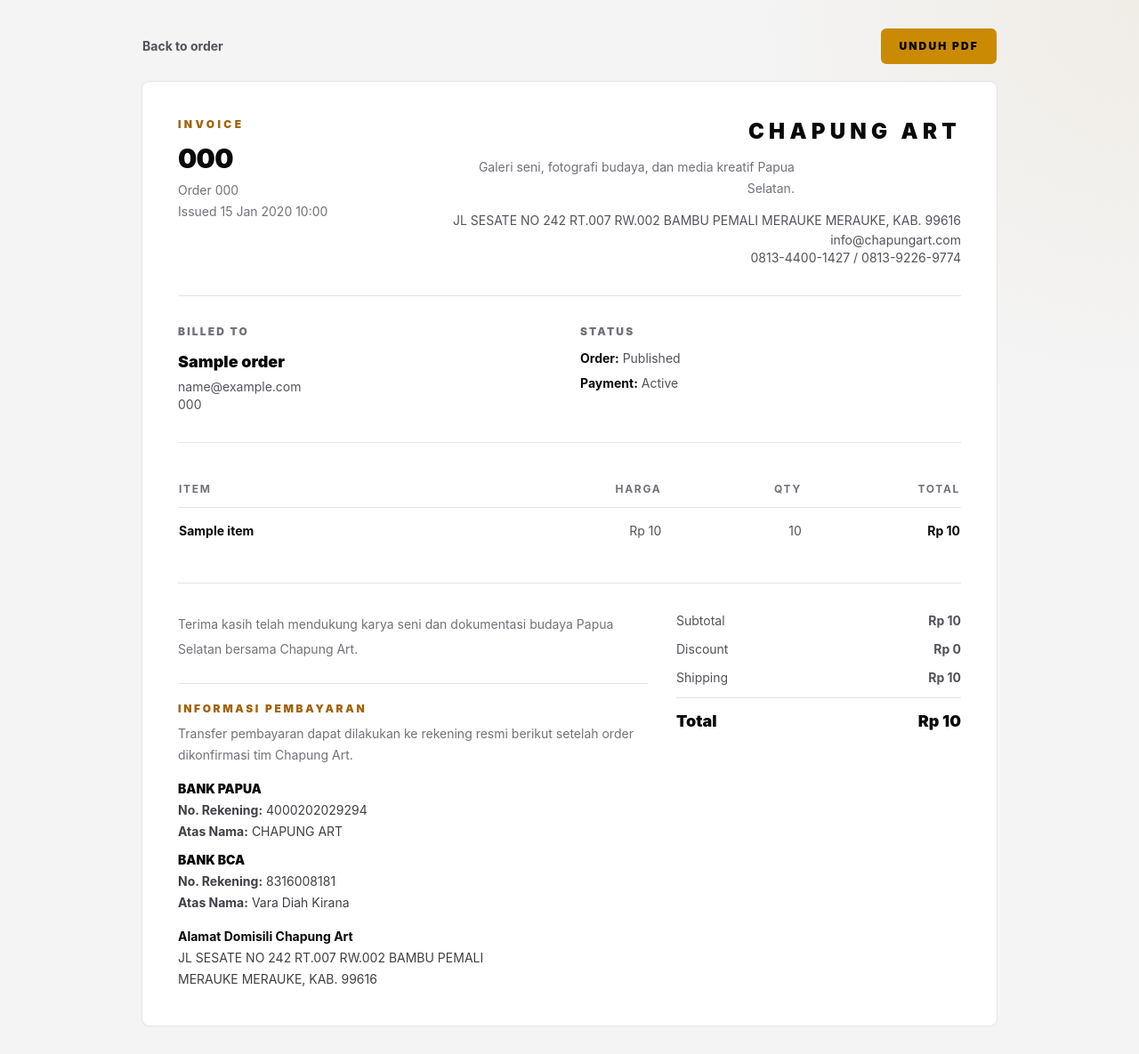
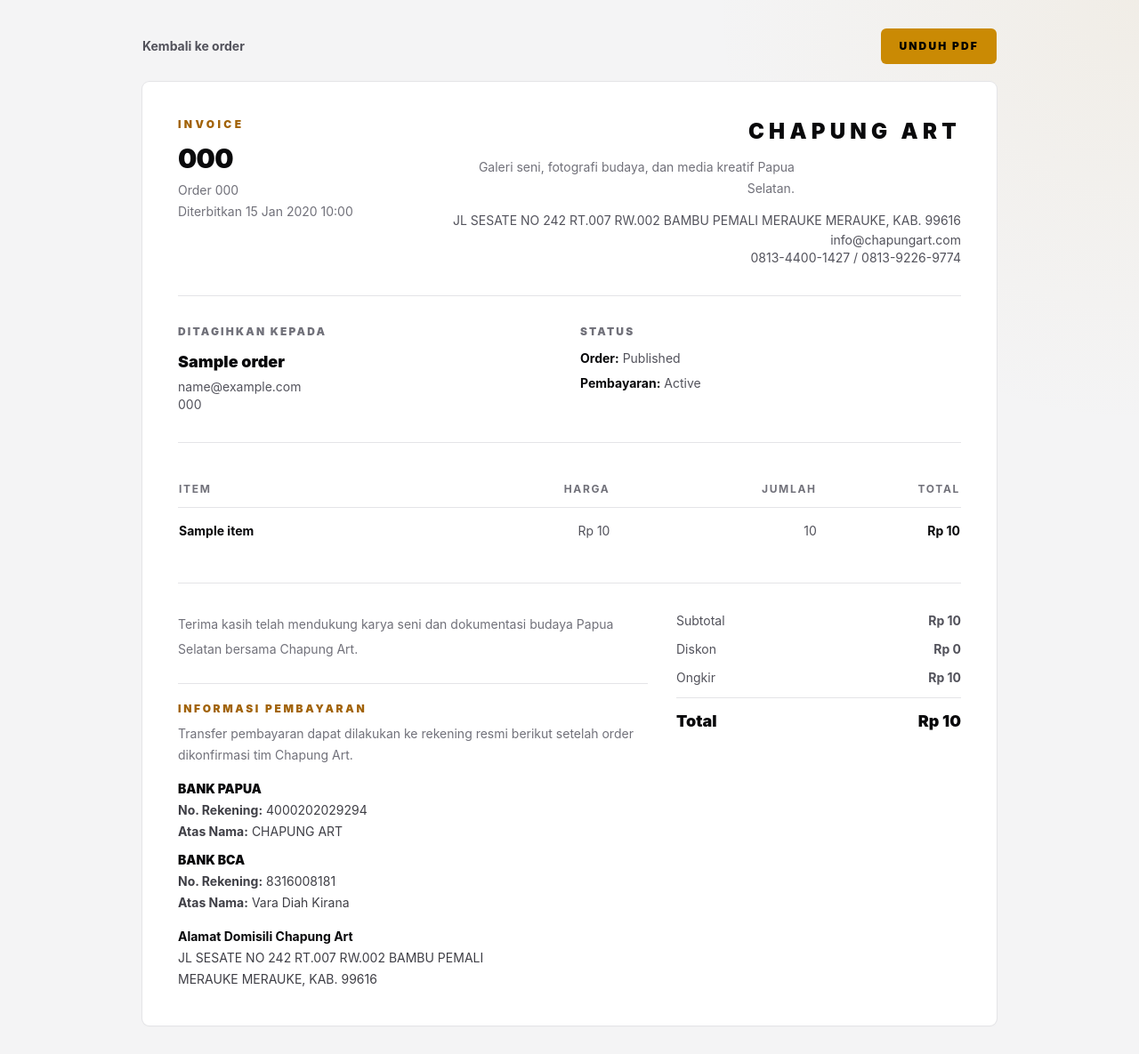
Before and after one commit to ronaldretraubun2022-create/chapung-art, a Laravel app: page /orders/1/invoice in a window 1280 px wide. Shown: the whole page at 89% size. Run offline with Laravel 12, Linux system fonts and the light colour scheme; the visitor is signed in with stand-in values (Sample User, id 1); data comes from the database, SQL or seed files in the repository; tables that the repository leaves empty hold one stand-in row (values such as "Sample post"); style sheets or scripts are compiled from the project's sources; parts of the project's set-up code (start-up, migrations or seed data) failed here and were passed over; some libraries are stand-ins or nearby versions.

Commit message:
feat: complete Chapung Art redesign phase 9

```diff
--- a/resources/js/app.js
+++ b/resources/js/app.js
@@ -280,7 +280,29 @@
     });
 };
 
+const initCommerceForms = () => {
+    document.querySelectorAll('[data-commerce-submit]').forEach((button) => {
+        const form = button.closest('form');
+        const label = button.querySelector('[data-submit-label]');
+        const loadingLabel = button.dataset.loadingLabel;
+
+        if (! form) {
+            return;
+        }
+
+        form.addEventListener('submit', () => {
+            button.setAttribute('disabled', 'disabled');
+            button.setAttribute('aria-busy', 'true');
+
+            if (label && loadingLabel) {
+                label.textContent = loadingLabel;
+            }
+        });
+    });
+};
+
 document.addEventListener('DOMContentLoaded', initGlobalSearch);
 document.addEventListener('DOMContentLoaded', initFavorites);
+document.addEventListener('DOMContentLoaded', initCommerceForms);
 
 Alpine.start();
--- a/resources/lang/id/chapung.php
+++ b/resources/lang/id/chapung.php
@@ -476,6 +476,7 @@
             'payment_note' => 'Pembayaran final dilakukan setelah order dikonfirmasi oleh tim Chapung Art.',
             'notes' => 'Catatan',
             'place_order' => 'Buat Order',
+            'processing' => 'Memproses order',
             'order_summary' => 'Ringkasan Order',
             'qty' => 'Jumlah',
             'confirmation_note' => 'Dengan membuat order, Anda menyetujui konfirmasi lanjutan dari admin Chapung Art untuk pembayaran dan pengiriman.',
@@ -492,16 +493,28 @@
             'news_description' => 'Berita seni budaya Papua Selatan dari Chapung Art.',
         ],
         'order' => [
+            'created' => 'Order Dibuat',
             'success_description' => 'Order Chapung Art berhasil dibuat.',
             'success_message' => 'Terima kasih. Tim Chapung Art akan menghubungi Anda untuk konfirmasi detail order dan pembayaran.',
             'items' => 'Item Order',
+            'summary' => 'Ringkasan',
             'status' => 'Status',
+            'back_to_gallery' => 'Kembali ke Galeri',
             'view_invoice' => 'Lihat Invoice',
         ],
         'invoice' => [
+            'back_to_order' => 'Kembali ke order',
             'download_pdf' => 'Unduh PDF',
             'title' => 'Invoice',
+            'issued' => 'Diterbitkan',
+            'billed_to' => 'Ditagihkan Kepada',
+            'order' => 'Order',
+            'payment' => 'Pembayaran',
+            'item' => 'Item',
             'price' => 'Harga',
+            'qty' => 'Jumlah',
+            'discount' => 'Diskon',
+            'shipping' => 'Ongkir',
             'thank_you' => 'Terima kasih telah mendukung karya seni dan dokumentasi budaya Papua Selatan bersama Chapung Art.',
         ],
         'certificate' => [
--- a/resources/views/checkout/create.blade.php
+++ b/resources/views/checkout/create.blade.php
@@ -178,7 +178,9 @@
                 @error('checkout_token') <p class="text-sm font-bold text-red-400">{{ $message }}</p> @enderror
                 @error('quantity') <p class="text-sm font-bold text-red-400">{{ $message }}</p> @enderror
 
-                <button type="submit" class="w-full rounded-md bg-yellow-600 px-6 py-4 text-xs font-black uppercase tracking-[0.18em] text-black hover:bg-yellow-500">{{ __('chapung.pages.checkout.place_order') }}</button>
+                <button type="submit" data-commerce-submit data-loading-label="{{ __('chapung.pages.checkout.processing') }}" class="w-full rounded-md bg-yellow-600 px-6 py-4 text-xs font-black uppercase tracking-[0.18em] text-black hover:bg-yellow-500 disabled:cursor-wait disabled:opacity-70">
+                    <span data-submit-label>{{ __('chapung.pages.checkout.place_order') }}</span>
+                </button>
             </form>
 
             <aside class="h-fit rounded-lg border border-zinc-800 bg-zinc-950 p-5 lg:sticky lg:top-28">
--- a/resources/views/invoice/show.blade.php
+++ b/resources/views/invoice/show.blade.php
@@ -16,7 +16,7 @@
 <body class="bg-zinc-100 text-zinc-950 antialiased">
     <main class="mx-auto max-w-5xl px-4 py-8 sm:px-6 lg:px-8">
         <div class="no-print mb-5 flex flex-wrap items-center justify-between gap-3">
-            <a href="{{ route('checkout.success', $order->order_number) }}" class="text-sm font-bold text-zinc-600 hover:text-zinc-950">Back to order</a>
+            <a href="{{ route('checkout.success', $order->order_number) }}" class="text-sm font-bold text-zinc-600 hover:text-zinc-950">{{ __('chapung.pages.invoice.back_to_order') }}</a>
             <a href="{{ route('invoice.download', $order) }}" class="rounded-md bg-yellow-600 px-5 py-3 text-xs font-black uppercase tracking-[0.18em] text-black hover:bg-yellow-500">{{ __('chapung.pages.invoice.download_pdf') }}</a>
         </div>
 
@@ -25,8 +25,8 @@
                 <div>
                     <p class="text-xs font-black uppercase tracking-[0.28em] text-yellow-700">{{ __('chapung.pages.invoice.title') }}</p>
                     <h1 class="mt-3 text-3xl font-black uppercase tracking-tight text-zinc-950">{{ $order->invoice_number }}</h1>
-                    <p class="mt-2 text-sm text-zinc-500">Order {{ $order->order_number }}</p>
-                    <p class="mt-1 text-sm text-zinc-500">Issued {{ optional($order->invoiced_at)->format('d M Y H:i') }}</p>
+                    <p class="mt-2 text-sm text-zinc-500">{{ __('chapung.pages.invoice.order') }} {{ $order->order_number }}</p>
+                    <p class="mt-1 text-sm text-zinc-500">{{ __('chapung.pages.invoice.issued') }} {{ optional($order->invoiced_at)->format('d M Y H:i') }}</p>
                 </div>
 
                 <div class="sm:text-right">
@@ -42,7 +42,7 @@
 
             <section class="grid gap-6 border-b border-zinc-200 py-8 sm:grid-cols-2">
                 <div>
-                    <p class="text-xs font-black uppercase tracking-[0.18em] text-zinc-500">Billed To</p>
+                    <p class="text-xs font-black uppercase tracking-[0.18em] text-zinc-500">{{ __('chapung.pages.invoice.billed_to') }}</p>
                     <h3 class="mt-3 text-lg font-black text-zinc-950">{{ $order->customer_name }}</h3>
                     <p class="mt-1 text-sm text-zinc-600">{{ $order->customer_email ?: '-' }}</p>
                     <p class="text-sm text-zinc-600">{{ $order->customer_phone ?: '-' }}</p>
@@ -50,8 +50,8 @@
                 <div>
                     <p class="text-xs font-black uppercase tracking-[0.18em] text-zinc-500">{{ __('chapung.pages.order.status') }}</p>
                     <div class="mt-3 grid gap-2 text-sm text-zinc-600">
-                        <p><span class="font-bold text-zinc-950">Order:</span> {{ ucfirst($order->status) }}</p>
-                        <p><span class="font-bold text-zinc-950">Payment:</span> {{ ucfirst($order->payment_status) }}</p>
+                        <p><span class="font-bold text-zinc-950">{{ __('chapung.pages.invoice.order') }}:</span> {{ ucfirst($order->status) }}</p>
+                        <p><span class="font-bold text-zinc-950">{{ __('chapung.pages.invoice.payment') }}:</span> {{ ucfirst($order->payment_status) }}</p>
                     </div>
                 </div>
             </section>
@@ -61,9 +61,9 @@
                     <table class="w-full min-w-[640px] text-left text-sm">
                         <thead class="border-b border-zinc-200 text-xs uppercase tracking-[0.14em] text-zinc-500">
                             <tr>
-                                <th class="py-3 pr-4">Item</th>
+                                <th class="py-3 pr-4">{{ __('chapung.pages.invoice.item') }}</th>
                                 <th class="py-3 pr-4 text-right">{{ __('chapung.pages.invoice.price') }}</th>
-                                <th class="py-3 pr-4 text-right">Qty</th>
+                                <th class="py-3 pr-4 text-right">{{ __('chapung.pages.invoice.qty') }}</th>
                                 <th class="py-3 text-right">{{ __('chapung.pages.cart.total') }}</th>
                             </tr>
                         </thead>
@@ -90,8 +90,8 @@
                 </div>
                 <div class="space-y-3 text-sm">
                     <div class="flex justify-between gap-4 text-zinc-600"><span>{{ __('chapung.pages.cart.subtotal') }}</span><strong>Rp {{ number_format((float) $order->subtotal, 0, ',', '.') }}</strong></div>
-                    <div class="flex justify-between gap-4 text-zinc-600"><span>Discount</span><strong>Rp {{ number_format((float) $order->discount_total, 0, ',', '.') }}</strong></div>
-                    <div class="flex justify-between gap-4 text-zinc-600"><span>Shipping</span><strong>Rp {{ number_format((float) $order->shipping_total, 0, ',', '.') }}</strong></div>
+                    <div class="flex justify-between gap-4 text-zinc-600"><span>{{ __('chapung.pages.invoice.discount') }}</span><strong>Rp {{ number_format((float) $order->discount_total, 0, ',', '.') }}</strong></div>
+                    <div class="flex justify-between gap-4 text-zinc-600"><span>{{ __('chapung.pages.invoice.shipping') }}</span><strong>Rp {{ number_format((float) $order->shipping_total, 0, ',', '.') }}</strong></div>
                     <div class="flex justify-between gap-4 border-t border-zinc-200 pt-3 text-lg font-black text-zinc-950"><span>{{ __('chapung.pages.cart.total') }}</span><strong>Rp {{ number_format((float) $order->grand_total, 0, ',', '.') }}</strong></div>
                 </div>
             </footer>
```
Also changed, not shown: docs/PHASE_09_COMMERCE_UI.md (added, +45 -0 lines), resources/lang/en/chapung.php (+13 -0 lines), resources/views/checkout/success.blade.php (+5 -5 lines), tests/Feature/CheckoutTest.php (+8 -1 lines), tests/Feature/InvoicePdfTest.php (+8 -0 lines).
